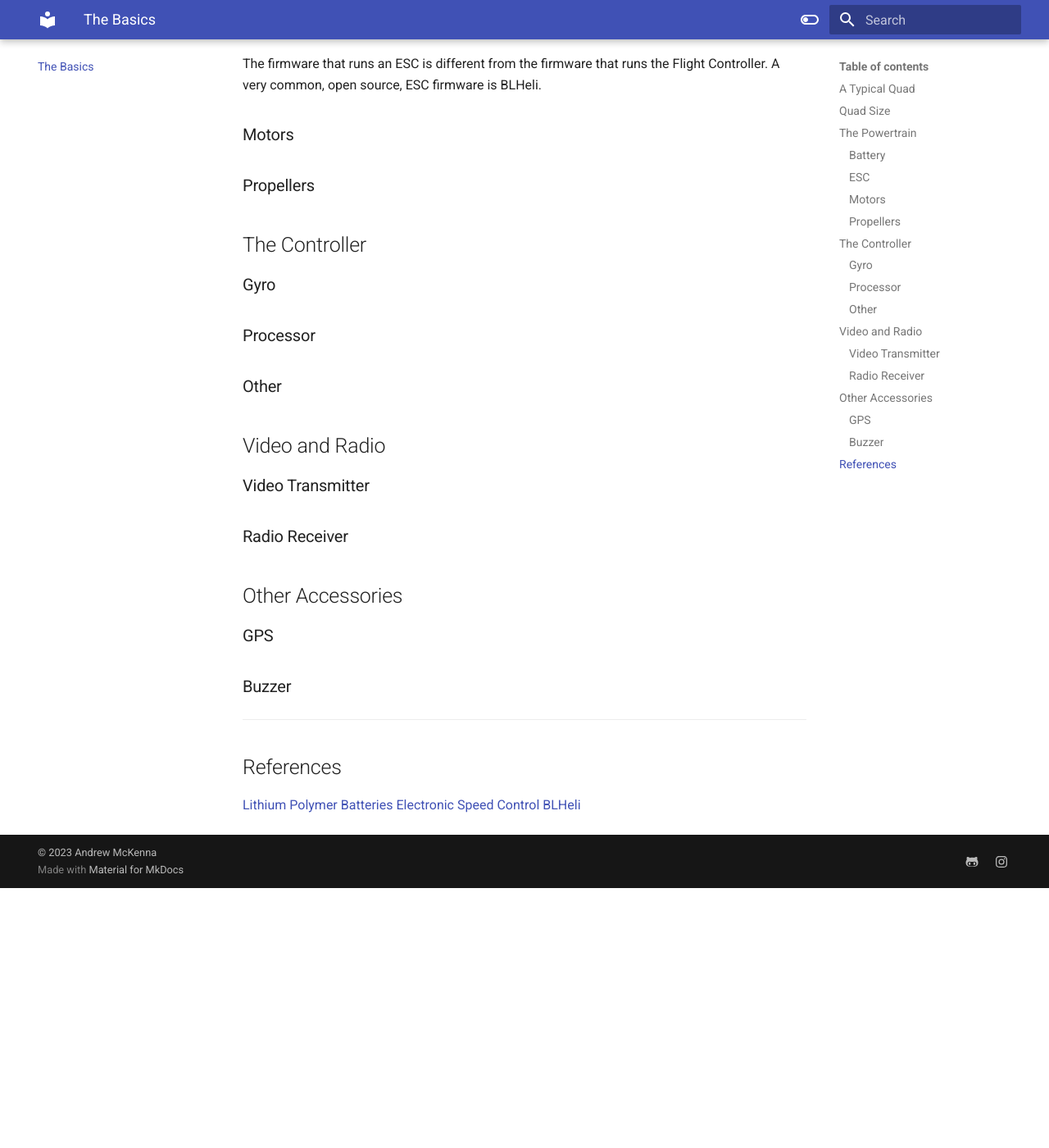
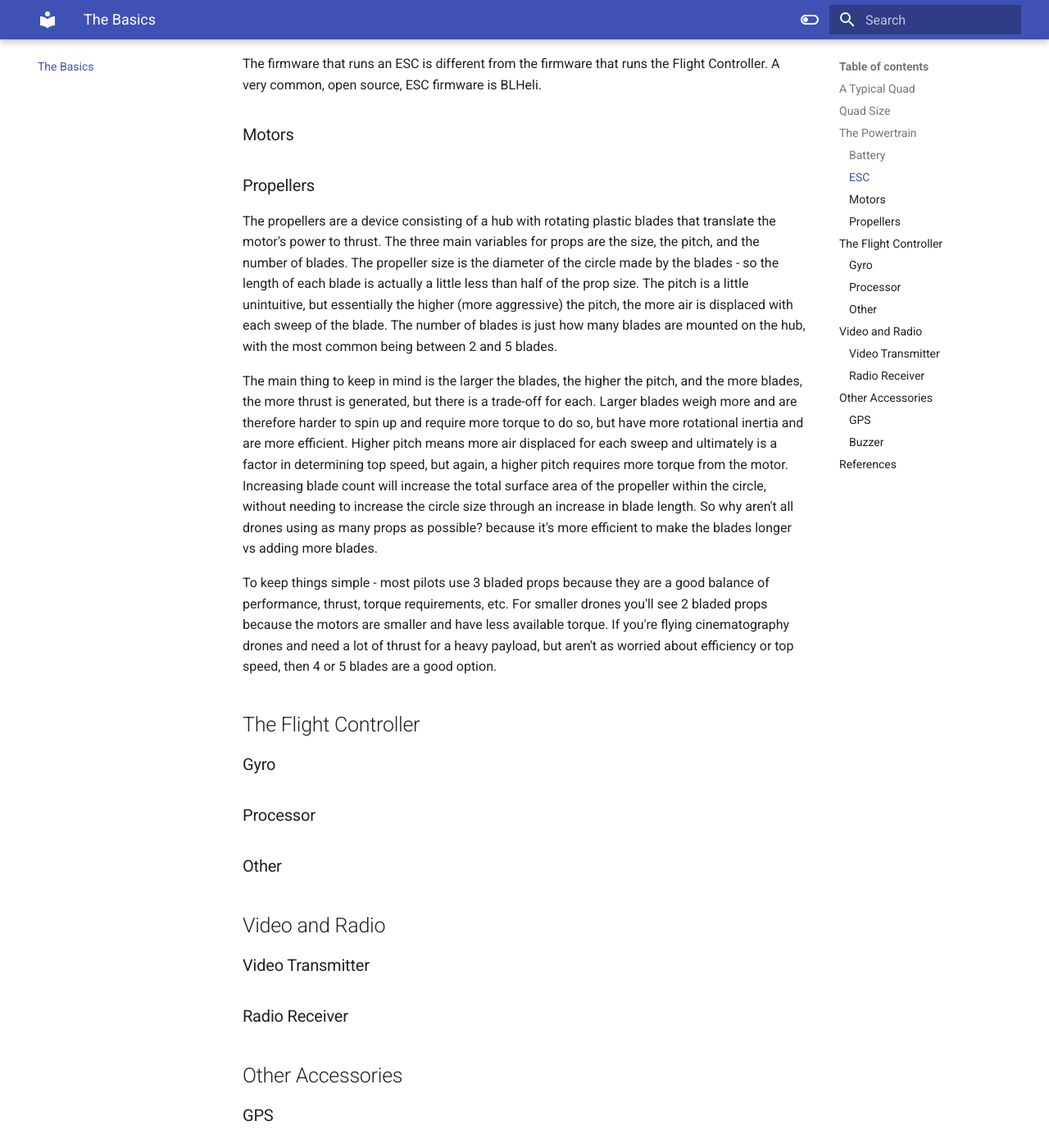
Before and after one commit to amckenna/fpv.gdn, an MkDocs documentation site: the page built from docs/the-basics.md, in a window 1280 px wide and 1400 px high, scrolled down 2387 px. Shown: the whole window at 82% size. Built offline with MkDocs 1.6.1 and Material for MkDocs 9.7.7, drawn with Linux system fonts in a browser that asks for light colours; before the commit the page ends 3470 px from its top, so only the background shows below that.

Commit message:
adding overview of propellers

```diff
--- a/docs/the-basics.md
+++ b/docs/the-basics.md
@@ -51,9 +51,13 @@ The firmware that runs an ESC is different from the firmware that runs the Fligh
 
 ### Propellers
 
+The propellers are a device consisting of a hub with rotating plastic blades that translate the motor's power to thrust. The three main variables for props are the size, the pitch, and the number of blades. The propeller size is the diameter of the circle made by the blades - so the length of each blade is actually a little less than half of the prop size. The pitch is a little unintuitive, but essentially the higher (more aggressive) the pitch, the more air is displaced with each sweep of the blade. The number of blades is just how many blades are mounted on the hub, with the most common being between 2 and 5 blades.
 
+The main thing to keep in mind is the larger the blades, the higher the pitch, and the more blades, the more thrust is generated, but there is a trade-off for each. Larger blades weigh more and are therefore harder to spin up and require more torque to do so, but have more rotational inertia and are more efficient. Higher pitch means more air displaced for each sweep and ultimately is a factor in determining top speed, but again, a higher pitch requires more torque from the motor. Increasing blade count will increase the total surface area of the propeller within the circle, without needing to increase the circle size through an increase in blade length. So why aren't all drones using as many props as possible? because it's more efficient to make the blades longer vs adding more blades.
 
-## The Controller
+To keep things simple - most pilots use 3 bladed props because they are a good balance of performance, thrust, torque requirements, etc. For smaller drones you'll see 2 bladed props because the motors are smaller and have less available torque. If you're flying cinematography drones and need a lot of thrust for a heavy payload, but aren't as worried about efficiency or top speed, then 4 or 5 blades are a good option.
+
+## The Flight Controller
 
 ### Gyro
 
```
